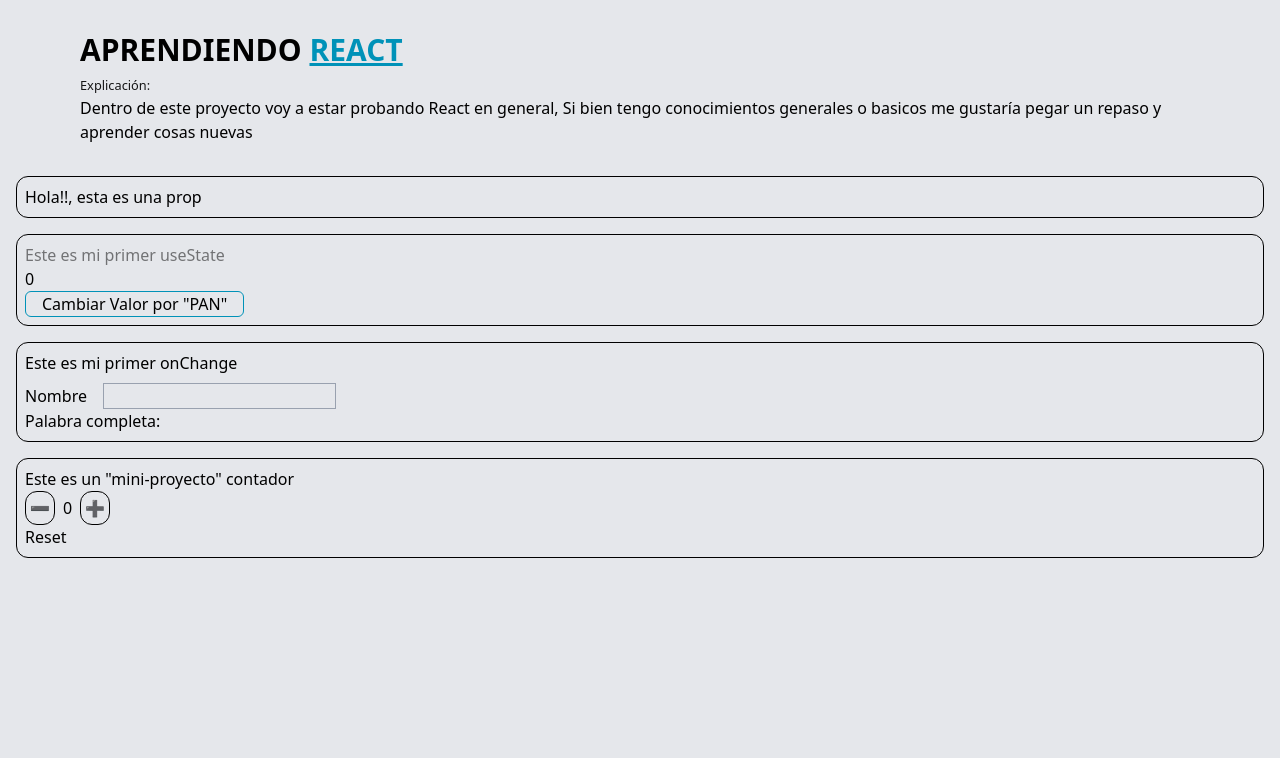
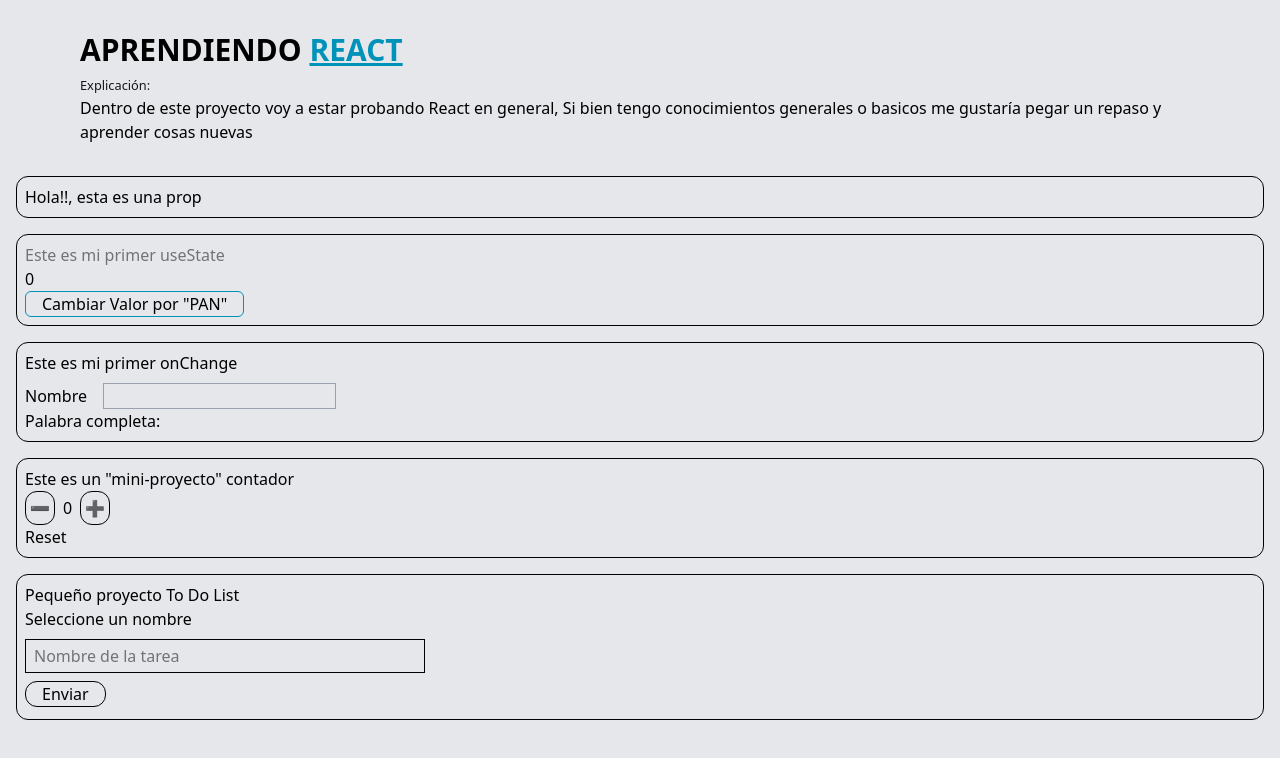
Before and after one commit to leo-dillon/aprendiendo-LDillon-react, a React (Vite) app: page / in a window 1280 px wide. Shown: the top 758 px of the page. Built offline with nearby package versions, Linux system fonts and the light colour scheme.

Commit message:
Realizando un mini proyecto To Do List

```diff
--- a/src/App.jsx
+++ b/src/App.jsx
@@ -4,6 +4,7 @@
 import FirstUseState from "./components/FirstUseState.jsx"
 import FirstUseChange from "./components/FirstUseChange.jsx"
 import Contador from "./components/Contador.jsx"
+import TodoList from "./components/ToDoList.jsx"
 
 const firstProps = "Hola!!, esta es una prop"
 
@@ -16,6 +17,7 @@
       <FirstUseState />
       <FirstUseChange />
       <Contador />
+      <TodoList />
     </div>
     </>
   )
--- /dev/null
+++ b/src/components/ToDoList.jsx
@@ -0,0 +1,67 @@
+import { useState } from "react"
+
+const TodoList = () => {
+
+    let [ tareas, setTareas ] = useState([])
+    function editar(nombre){
+        setTareas(
+            tareas.map( tarea => (
+                tarea.nombre == nombre
+                ? { ...tarea, estado: tarea.estado == 'activa' ? 'Finalizado' : 'activa'}
+                : tarea
+             ) )
+        )
+    }
+    function enviar ( e ){
+        e.preventDefault()
+        let data = new FormData(e.target)
+        let nombre = data.get('Nombre')
+        if( tareas.some( tarea => tarea.nombre === nombre ) ){
+            console.log('Existe nombre')
+        }else {
+            console.log('No existe nombre')
+            setTareas( [...tareas, {
+                'nombre': nombre,
+                'estado': 'activa'
+            }] )
+        }
+    }
+    return (
+        <div className="my-4 border-1 rounded-xl p-2">
+            <p> Pequeño proyecto To Do List </p>
+            <form action='POST' className="flex flex-col items-start gap-2" onSubmit={enviar}>
+                <label htmlFor="Nombre"> Seleccione un nombre </label>
+                <input
+                    className="border-1 px-2 py-1 w-100"
+                    type="text"
+                    id="Nombre"
+                    name="Nombre"
+                    placeholder="Nombre de la tarea"
+                    required
+                />
+                <button className="border-1 rounded-xl px-4 cursor-pointer" type="submit" > Enviar </button>
+            </form>
+            {
+                tareas.map( ( tarea, index ) => {
+                    return (
+                        <div key={index} className={ `border-1 rounded-2xl mt-2 px-4 py-2 ${ (tarea.estado == "activa") ? 'border-green-400' : 'border-red-400' } ` } >
+                            <p>{tarea.nombre}</p>
+                            {
+                                ( tarea.estado == "activa" )
+                                ?
+                                    <button className="border-1 border-gray-500 cursor-pointer px-3 rounded-2xl" onClick={() => editar(tarea.nombre)}> Completada </button>
+                                :
+                                    <button className="border-1 border-gray-500 cursor-pointer px-3 rounded-2xl" onClick={() => editar(tarea.nombre)}> No completada </button>
+                            }
+                        </div>
+                    )
+                } )
+            }
+            <div className="flex flex-col gap-2 border-2 border-gray-200">
+
+            </div>
+        </div>
+    )
+}
+
+export default TodoList
```
